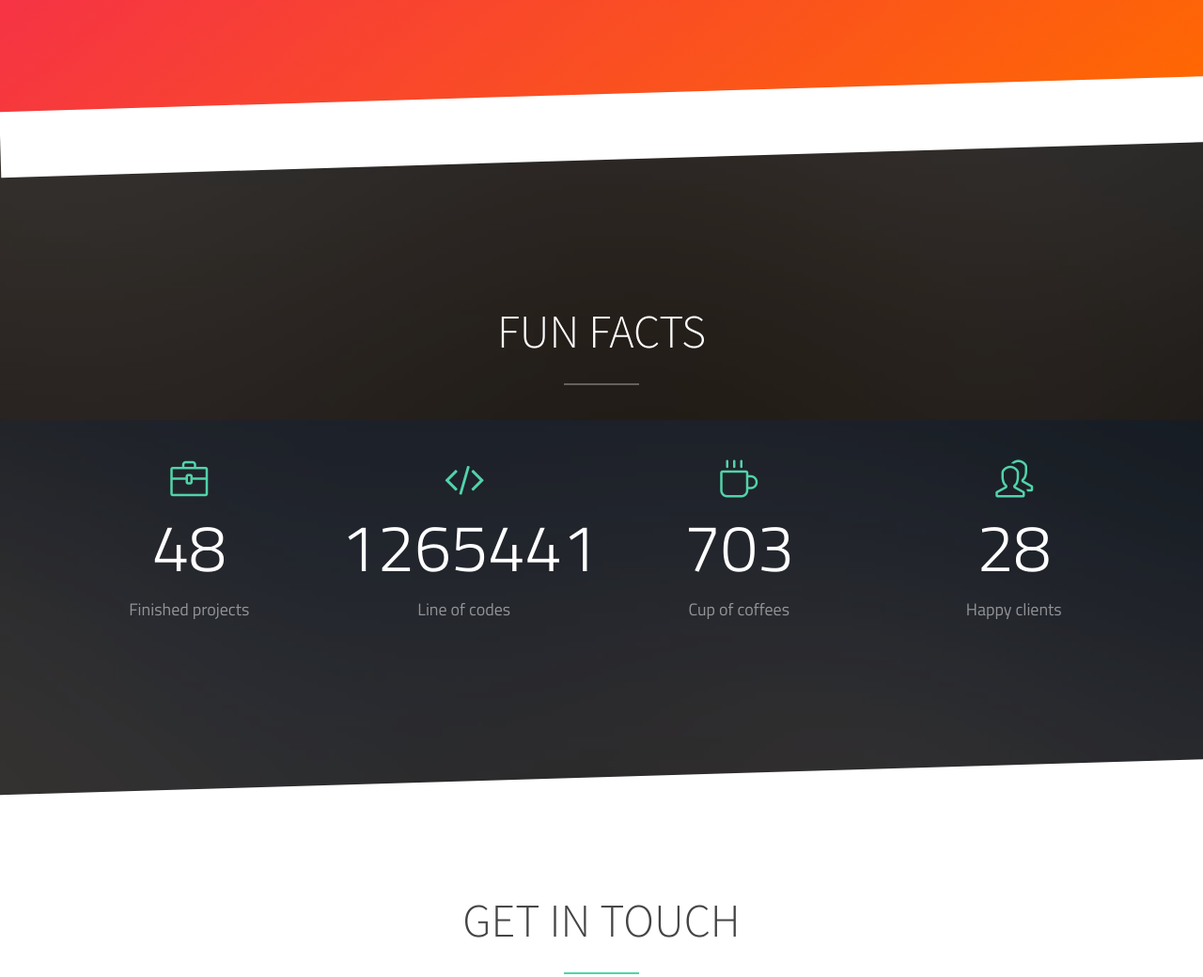
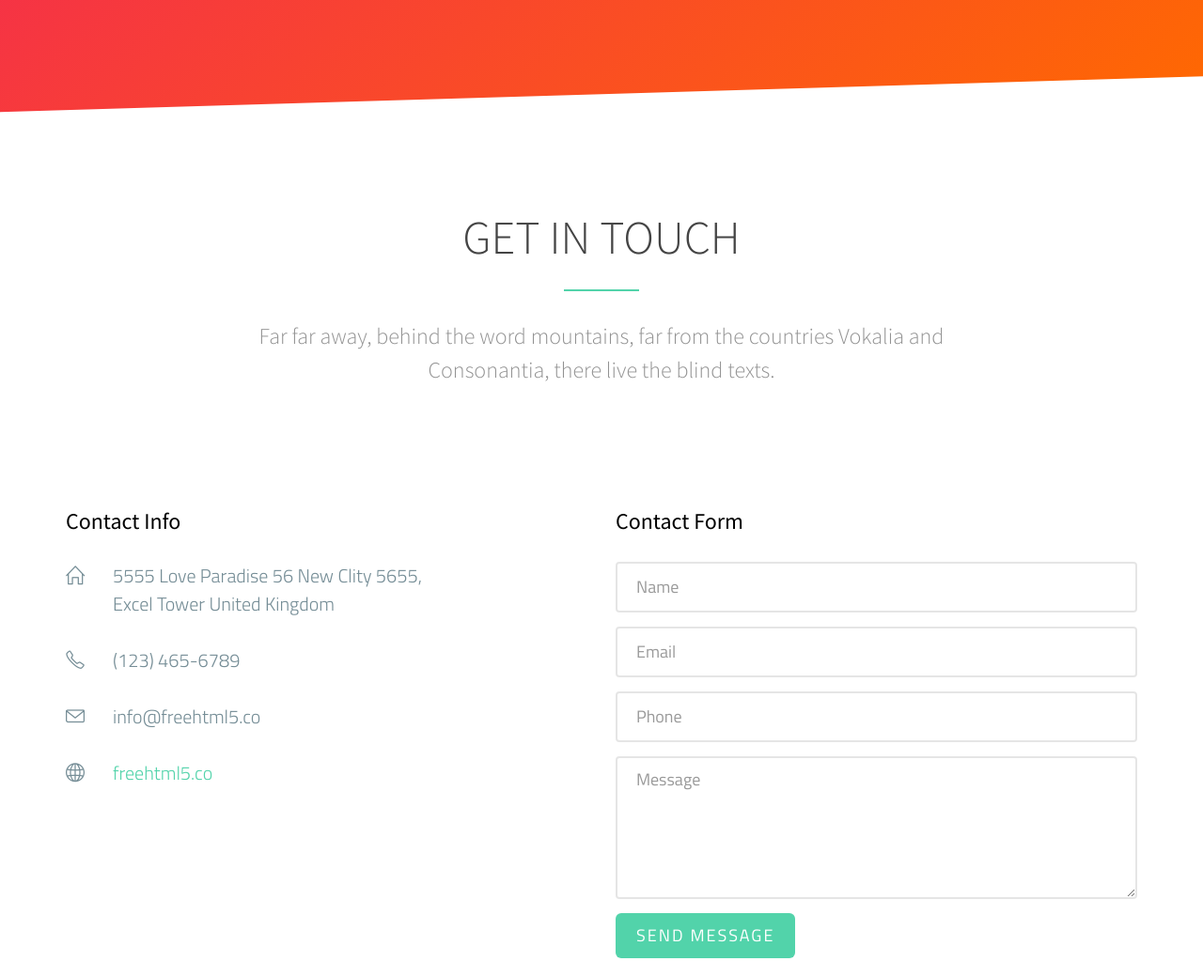
Before and after one commit to opencode18/opencode18, a plain HTML site: page index.html in a window 1280 px wide. Shown: the part 5400-6440 px from the top of the page at 94% size. Drawn offline with Linux system fonts and the light colour scheme; animation ran at ten frames a second; files whose address does not match are found by name.

Commit message:
fun facts

```diff
--- a/index.html
+++ b/index.html
@@ -646,46 +646,7 @@ button {
 	</section>
 
 
-	<section id="fh5co-counters" style="background-image: url(images/full_image_1.jpg);" data-stellar-background-ratio="0.5">
-		<div class="fh5co-overlay"></div>
-		<div class="container">
-			<div class="row">
-				<div class="col-md-12 section-heading text-center to-animate">
-					<h2>Fun Facts</h2>
-				</div>
-			</div>
-			<div class="row">
-				<div class="col-md-3 col-sm-6 col-xs-12">
-					<div class="fh5co-counter to-animate">
-						<i class="fh5co-counter-icon icon-briefcase to-animate-2"></i>
-						<span class="fh5co-counter-number js-counter" data-from="0" data-to="89" data-speed="5000" data-refresh-interval="50">89</span>
-						<span class="fh5co-counter-label">Finished projects</span>
-					</div>
-				</div>
-				<div class="col-md-3 col-sm-6 col-xs-12">
-					<div class="fh5co-counter to-animate">
-						<i class="fh5co-counter-icon icon-code to-animate-2"></i>
-						<span class="fh5co-counter-number js-counter" data-from="0" data-to="2343409" data-speed="5000" data-refresh-interval="50">2343409</span>
-						<span class="fh5co-counter-label">Line of codes</span>
-					</div>
-				</div>
-				<div class="col-md-3 col-sm-6 col-xs-12">
-					<div class="fh5co-counter to-animate">
-						<i class="fh5co-counter-icon icon-cup to-animate-2"></i>
-						<span class="fh5co-counter-number js-counter" data-from="0" data-to="1302" data-speed="5000" data-refresh-interval="50">1302</span>
-						<span class="fh5co-counter-label">Cup of coffees</span>
-					</div>
-				</div>
-				<div class="col-md-3 col-sm-6 col-xs-12">
-					<div class="fh5co-counter to-animate">
-						<i class="fh5co-counter-icon icon-people to-animate-2"></i>
-						<span class="fh5co-counter-number js-counter" data-from="0" data-to="52" data-speed="5000" data-refresh-interval="50">52</span>
-						<span class="fh5co-counter-label">Happy clients</span>
-					</div>
-				</div>
-			</div>
-		</div>
-	</section>
+
 
 	<section id="fh5co-contact" data-section="contact">
 		<div class="container">
```
